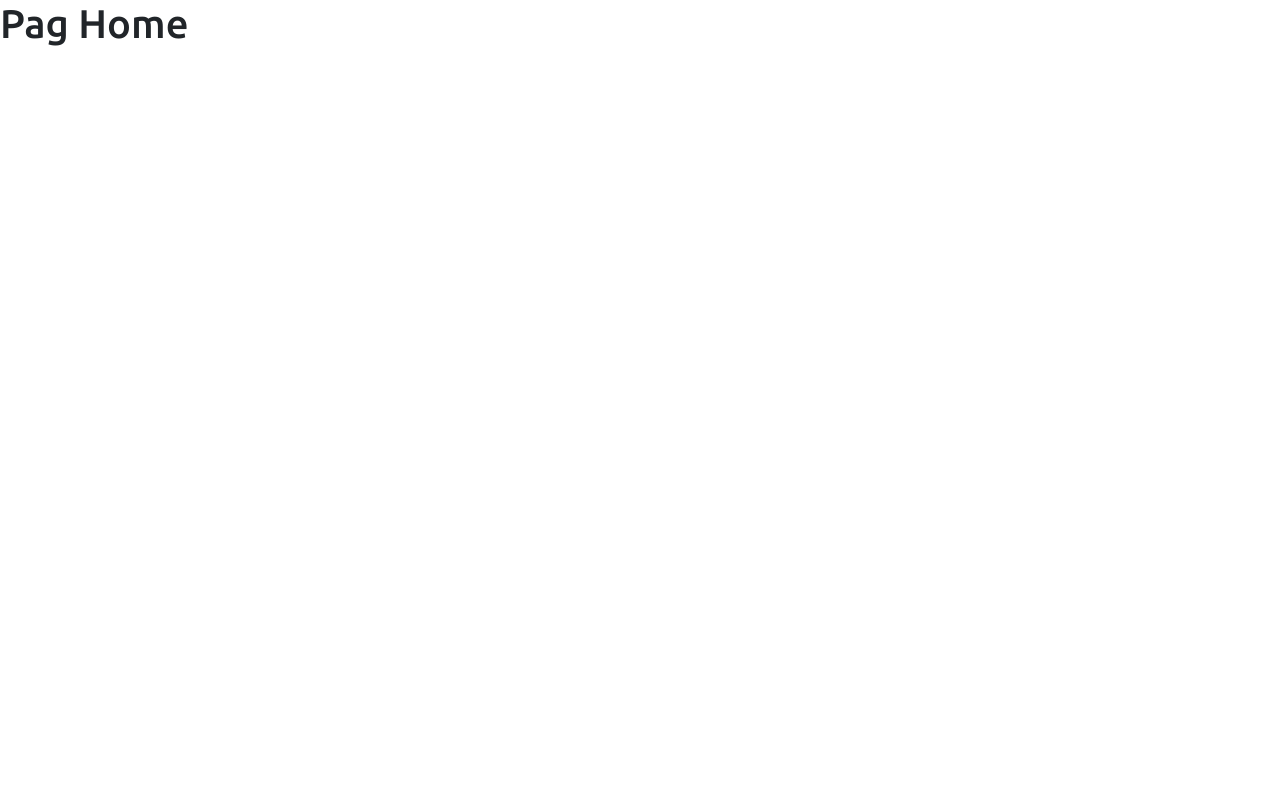
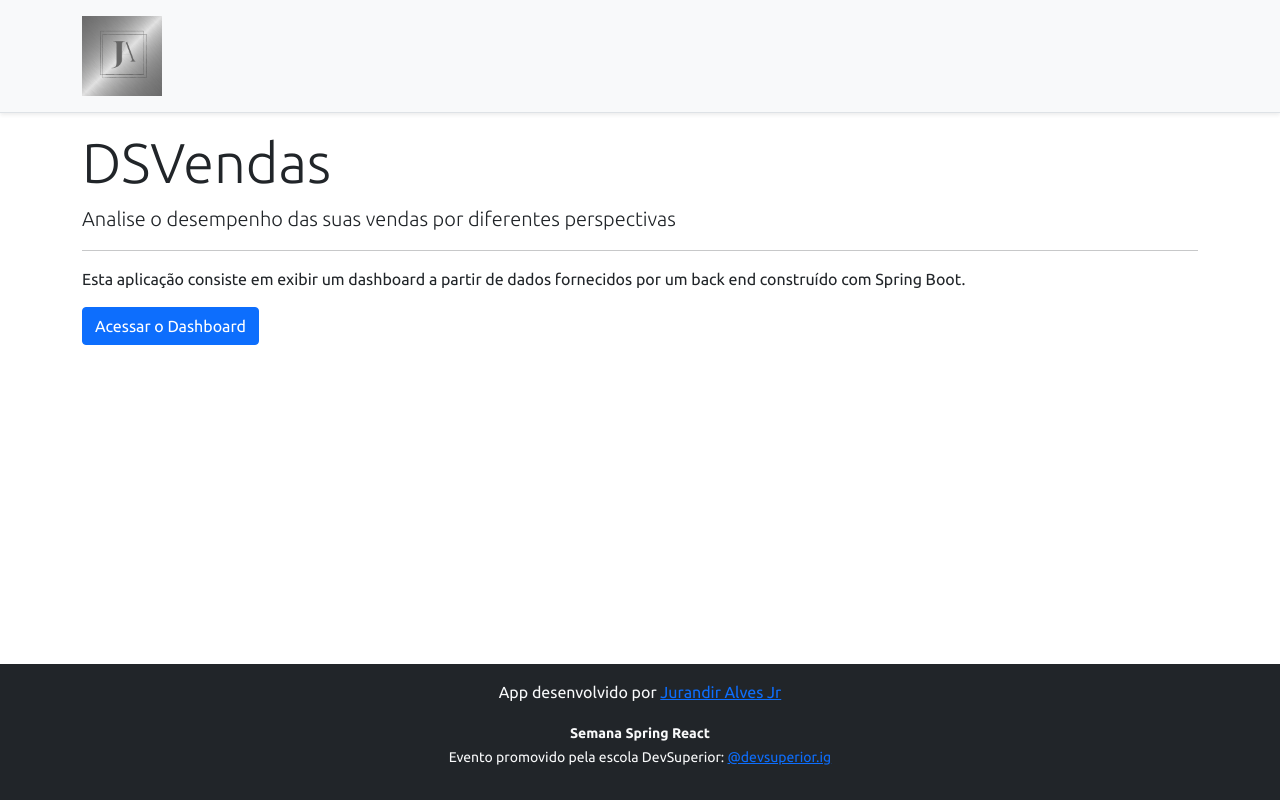
Before and after one commit to jajunio333/projeto-sds3, a React (Create React App) app in the folder frontend/: page / in a window 1280 px wide. Built offline with nearby package versions, Linux system fonts and the light colour scheme.

Commit message:
Home, navigation

```diff
--- a/frontend/src/assets/css/components/NavBar/index.tsx
+++ b/frontend/src/assets/css/components/NavBar/index.tsx
@@ -1,16 +1,18 @@
-import ImgDsDark from 'assets/img/ds-dark.svg';
+import ImgDsDark from "assets/img/ds-dark2.jpg";
+import { Link } from "react-router-dom";
 
 const NavBar = () => {
   return (
-
     <div className="d-flex flex-column flex-md-row align-items-center p-3 px-md-4 mb-3 bg-light border-bottom shadow-sm">
       <div className="container">
         <nav className="my-2 my-md-0 mr-md-3">
-                    <img src={ImgDsDark} alt="DevSuperior" width="120" />
+          <Link to="/">
+            <img src={ImgDsDark} alt="DevSuperior" width="80" />
+          </Link>
         </nav>
       </div>
     </div>
   );
-}
+};
 
 export default NavBar;
--- a/frontend/src/assets/css/pages/Home/index.tsx
+++ b/frontend/src/assets/css/pages/Home/index.tsx
@@ -1,9 +1,30 @@
+import Footer from "assets/css/components/Footer";
+import NavBar from "assets/css/components/NavBar";
+import { Link } from "react-router-dom";
+
 const Home = () => {
-    return (
-        <div>
-            <h1>Pag Home</h1>
+  return (
+    <>
+      <NavBar />
+      <div className="container">
+        <div className="jumbotron">
+          <h1 className="display-4">DSVendas</h1>
+          <p className="lead">
+            Analise o desempenho das suas vendas por diferentes perspectivas
+          </p>
+          <hr />
+          <p>
+            Esta aplicação consiste em exibir um dashboard a partir de dados
+            fornecidos por um back end construído com Spring Boot.
+          </p>
+          <Link className="btn btn-primary btn-larger" to="/dashboard">
+              Acessar o Dashboard
+          </Link>
         </div>
-    );
-}
+      </div>
+      <Footer />
+    </>
+  );
+};
 
 export default Home;
```
Also changed, not shown: frontend/src/assets/img/ds-dark2.jpg (added). Lines whose indentation alone changed are shown as unchanged.
